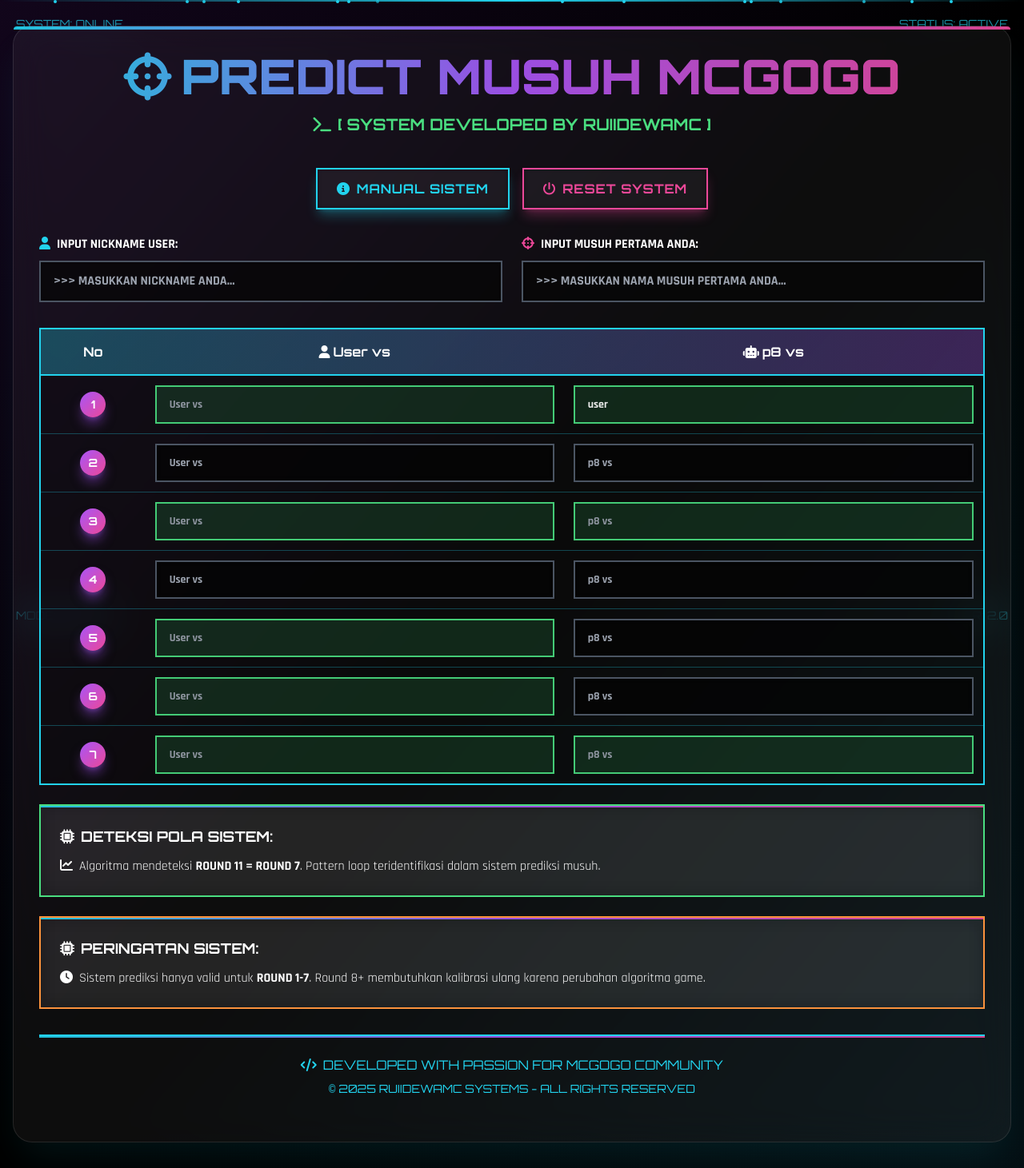
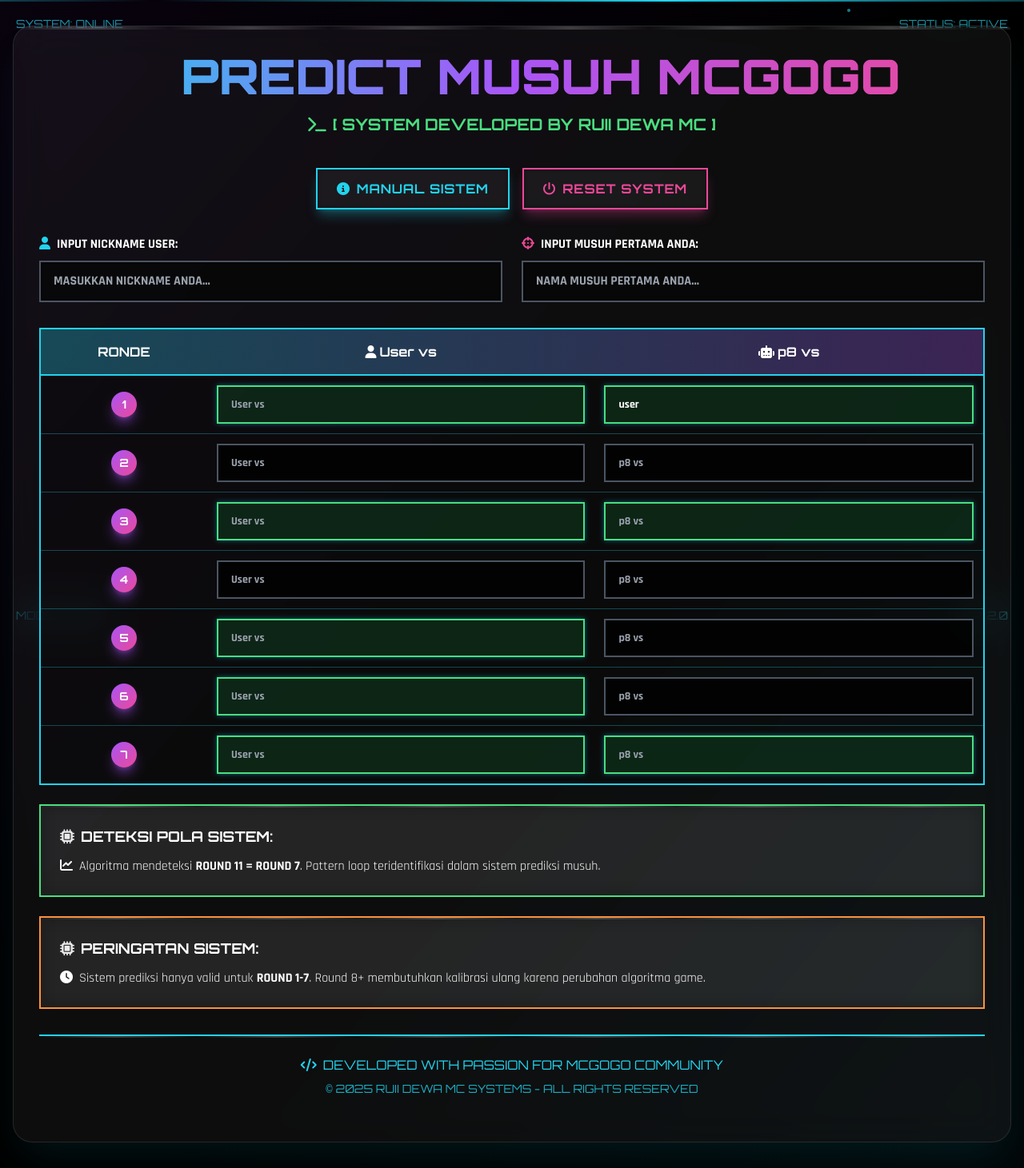
Before and after one commit to Musyaffaa2/predictmc, a React (Vite) app: page / in a window 1280 px wide. Shown: the whole page at 80% size. Built offline with nearby package versions, Linux system fonts and the light colour scheme; the HTML template or start-up script is replaced by a standard one.

Commit message:
UPDATE KOMPONEN PREDIKSI MUSUH MCGOGO

```diff
--- a/src/App.css
+++ b/src/App.css
@@ -1,5 +1,6 @@
 @import url('https://fonts.googleapis.com/css2?family=Orbitron:wght@400;700;900&family=Rajdhani:wght@300;400;600;700&display=swap');
 @import url('https://cdnjs.cloudflare.com/ajax/libs/font-awesome/6.4.0/css/all.min.css');
+
 @tailwind base;
 @tailwind components;
 @tailwind utilities;
--- a/src/components/PredictMusuhMcgogo.jsx
+++ b/src/components/PredictMusuhMcgogo.jsx
@@ -1,55 +1,97 @@
 import React, { useState, useEffect } from 'react';
 
-// Komponen untuk efek partikel
+// Komponen untuk efek partikel yang lebih halus
 const FloatingParticles = () => {
-  const particles = Array.from({ length: 15 }, (_, i) => (
+  const particles = Array.from({ length: 12 }, (_, i) => (
     <div
       key={i}
-      className="fixed w-1 h-1 bg-cyan-400 rounded-full animate-pulse pointer-events-none z-0"
+      className="fixed w-1 h-1 bg-cyan-400 rounded-full pointer-events-none z-0 opacity-60"
       style={{
         left: `${Math.random() * 100}%`,
-        animationDelay: `${Math.random() * 15}s`,
-        animationDuration: `${Math.random() * 10 + 10}s`,
+        top: `${Math.random() * 100}%`,
+        animation: `float ${Math.random() * 8 + 12}s ease-in-out infinite`,
+        animationDelay: `${Math.random() * 10}s`,
       }}
     />
   ));
 
-  return <>{particles}</>;
+  return (
+    <>
+      <style jsx>{`
+        @keyframes float {
+          0%, 100% { transform: translateY(0px) translateX(0px); opacity: 0.3; }
+          25% { transform: translateY(-20px) translateX(10px); opacity: 0.8; }
+          50% { transform: translateY(-10px) translateX(-15px); opacity: 0.6; }
+          75% { transform: translateY(-25px) translateX(5px); opacity: 0.9; }
+        }
+        @keyframes slideInFromTop {
+          from { transform: translateY(-100px); opacity: 0; }
+          to { transform: translateY(0px); opacity: 1; }
+        }
+        @keyframes slideInFromRight {
+          from { transform: translateX(100px); opacity: 0; }
+          to { transform: translateX(0px); opacity: 1; }
+        }
+        @keyframes fadeInUp {
+          from { transform: translateY(30px); opacity: 0; }
+          to { transform: translateY(0px); opacity: 1; }
+        }
+        @keyframes glow {
+          0%, 100% { box-shadow: 0 0 5px rgba(6, 182, 212, 0.5); }
+          50% { box-shadow: 0 0 20px rgba(6, 182, 212, 0.8); }
+        }
+        @keyframes shimmer {
+          0% { background-position: -200px 0; }
+          100% { background-position: 200px 0; }
+        }
+        .animate-slide-in-top { animation: slideInFromTop 0.8s ease-out; }
+        .animate-slide-in-right { animation: slideInFromRight 0.6s ease-out; }
+        .animate-fade-in-up { animation: fadeInUp 0.6s ease-out; }
+        .animate-glow { animation: glow 3s ease-in-out infinite; }
+        .animate-shimmer {
+          background: linear-gradient(90deg, transparent, rgba(255,255,255,0.2), transparent);
+          background-size: 200px 100%;
+          animation: shimmer 2s infinite;
+        }
+      `}</style>
+      {particles}
+    </>
+  );
 };
 
-// Komponen HUD Elements
+// Komponen HUD Elements dengan animasi masuk
 const HudElements = () => (
   <>
-    <div className="fixed top-5 left-5 font-mono text-cyan-400 text-sm opacity-70 animate-pulse hidden md:block">
+    <div className="fixed top-5 left-5 font-mono text-cyan-400 text-sm opacity-70 hidden md:block animate-slide-in-top" style={{ animationDelay: '0.2s' }}>
       SYSTEM: ONLINE
     </div>
-    <div className="fixed top-5 right-5 font-mono text-cyan-400 text-sm opacity-70 animate-pulse hidden md:block">
+    <div className="fixed top-5 right-5 font-mono text-cyan-400 text-sm opacity-70 hidden md:block animate-slide-in-right" style={{ animationDelay: '0.4s' }}>
       STATUS: ACTIVE
     </div>
-    <div className="fixed bottom-5 left-5 font-mono text-cyan-400 text-sm opacity-70 animate-pulse hidden md:block">
+    <div className="fixed bottom-5 left-5 font-mono text-cyan-400 text-sm opacity-70 hidden md:block animate-fade-in-up" style={{ animationDelay: '0.6s' }}>
       MODE: PREDICT
     </div>
-    <div className="fixed bottom-5 right-5 font-mono text-cyan-400 text-sm opacity-70 animate-pulse hidden md:block">
+    <div className="fixed bottom-5 right-5 font-mono text-cyan-400 text-sm opacity-70 hidden md:block animate-fade-in-up" style={{ animationDelay: '0.8s' }}>
       VER: 2.0
     </div>
   </>
 );
 
-// Komponen Header
+// Komponen Header dengan animasi yang lebih halus
 const Header = () => (
-  <div className="text-center mb-6 md:mb-10">
-    <h1 className="font-mono text-2xl md:text-4xl lg:text-6xl font-black bg-gradient-to-r from-cyan-400 via-purple-500 to-pink-500 bg-clip-text text-transparent mb-2 md:mb-4 animate-pulse leading-tight">
-      <i className="fas fa-crosshairs mr-2 md:mr-3"></i>
+  <div className="text-center mb-6 md:mb-10 animate-fade-in-up">
+    <h1 className="font-mono text-2xl md:text-4xl lg:text-6xl font-black bg-gradient-to-r from-cyan-400 via-purple-500 to-pink-500 bg-clip-text text-transparent mb-2 md:mb-4 leading-tight transform transition-all duration-700 hover:scale-105">
+      <i className="fas fa-crosshairs mr-2 md:mr-3 animate-pulse"></i>
       PREDICT MUSUH MCGOGO
     </h1>
-    <div className="font-mono text-green-400 text-sm md:text-lg lg:text-xl font-bold">
+    <div className="font-mono text-green-400 text-sm md:text-lg lg:text-xl font-bold animate-slide-in-top" style={{ animationDelay: '0.3s' }}>
       <i className="fas fa-terminal mr-1 md:mr-2"></i>
-      [ SYSTEM DEVELOPED BY RUIIDEWAMC ]
+      [ SYSTEM DEVELOPED BY RUII DEWA MC ]
     </div>
   </div>
 );
 
-// Komponen Button Cyber
+// Komponen Button Cyber dengan animasi hover yang lebih smooth
 const CyberButton = ({ onClick, children, variant = "cyan", className = "" }) => {
   const variants = {
     cyan: "border-cyan-400 text-cyan-400 hover:bg-cyan-400 hover:text-black shadow-cyan-400/30",
@@ -59,15 +101,15 @@ const CyberButton = ({ onClick, children, variant = "cyan", className = "" }) =>
   return (
     <button
       onClick={onClick}
-      className={`font-mono border-2 px-4 py-2 md:px-6 md:py-3 font-bold uppercase tracking-wider relative overflow-hidden transition-all duration-300 hover:-translate-y-0.5 backdrop-blur-sm text-sm md:text-base w-full md:w-auto ${variants[variant]} shadow-lg hover:shadow-xl ${className}`}
+      className={`font-mono border-2 px-4 py-2 md:px-6 md:py-3 font-bold uppercase tracking-wider relative overflow-hidden transition-all duration-500 hover:-translate-y-1 hover:scale-105 backdrop-blur-sm text-sm md:text-base w-full md:w-auto transform active:scale-95 ${variants[variant]} shadow-lg hover:shadow-xl ${className}`}
     >
-      <div className="absolute inset-0 bg-gradient-to-r from-transparent via-white/20 to-transparent -translate-x-full hover:translate-x-full transition-transform duration-500"></div>
-      {children}
+      <div className="absolute inset-0 bg-gradient-to-r from-transparent via-white/20 to-transparent -translate-x-full hover:translate-x-full transition-transform duration-700"></div>
+      <span className="relative z-10">{children}</span>
     </button>
   );
 };
 
-// Komponen Input Cyber
+// Komponen Input Cyber dengan fokus yang lebih smooth
 const CyberInput = ({ value, onChange, placeholder, isAuto = false, className = "" }) => (
   <input
     type="text"
@@ -77,17 +119,17 @@ const CyberInput = ({ value, onChange, placeholder, isAuto = false, className =
     readOnly={isAuto}
     className={`
       w-full bg-black/70 border-2 border-gray-600 px-3 py-2 md:px-4 md:py-3 text-white font-bold backdrop-blur-sm
-      focus:border-cyan-400 focus:shadow-lg focus:shadow-cyan-400/20 focus:outline-none
-      transition-all duration-300 placeholder-gray-400 text-sm md:text-base
-      ${isAuto ? 'bg-green-500/15 border-green-400 text-green-100 shadow-green-400/20 animate-pulse' : ''}
+      focus:border-cyan-400 focus:shadow-lg focus:shadow-cyan-400/30 focus:outline-none focus:scale-105
+      transition-all duration-300 placeholder-gray-400 text-sm md:text-base transform
+      ${isAuto ? 'bg-green-500/15 border-green-400 text-green-100 shadow-green-400/20 animate-glow' : 'hover:border-gray-400'}
       ${className}
     `}
     title={isAuto ? "AUTO-GENERATED FIELD" : ""}
   />
 );
 
-// Komponen Alert Cyber
-const CyberAlert = ({ type = "info", title, children, className = "" }) => {
+// Komponen Alert Cyber dengan animasi masuk
+const CyberAlert = ({ type = "info", title, children, className = "", delay = 0 }) => {
   const types = {
     info: "border-cyan-400 shadow-cyan-400/20",
     success: "border-green-400 shadow-green-400/20",
@@ -95,10 +137,13 @@ const CyberAlert = ({ type = "info", title, children, className = "" }) => {
   };
 
   return (
-    <div className={`bg-white/5 backdrop-blur-md border-2 p-6 my-6 relative overflow-hidden ${types[type]} ${className}`}>
-      <div className="absolute top-0 left-0 w-full h-0.5 bg-gradient-to-r from-cyan-400 via-purple-500 to-pink-500 animate-pulse"></div>
+    <div
+      className={`bg-white/5 backdrop-blur-md border-2 p-6 my-6 relative overflow-hidden transform transition-all duration-500 hover:scale-102 animate-fade-in-up ${types[type]} ${className}`}
+      style={{ animationDelay: `${delay}s` }}
+    >
+      <div className="absolute top-0 left-0 w-full h-0.5 bg-gradient-to-r from-cyan-400 via-purple-500 to-pink-500 animate-shimmer"></div>
       <h5 className="font-mono text-lg font-bold mb-3 text-white">
-        <i className="fas fa-microchip mr-2"></i>
+        <i className="fas fa-microchip mr-2 animate-pulse"></i>
         {title}
       </h5>
       <div className="text-white">{children}</div>
@@ -106,15 +151,9 @@ const CyberAlert = ({ type = "info", title, children, className = "" }) => {
   );
 };
 
-// Komponen Round Number
-const RoundNumber = ({ number }) => (
-  <div className="w-8 h-8 md:w-10 md:h-10 bg-gradient-to-br from-purple-500 to-pink-500 text-white rounded-full flex items-center justify-center font-mono font-bold shadow-lg shadow-purple-500/50 animate-pulse text-sm md:text-base">
-    {number}
-  </div>
-);
-
-// Komponen Notification
+// Komponen Notification dengan animasi masuk yang lebih smooth
 const CyberNotification = ({ message, type, onClose }) => {
+  const [isVisible, setIsVisible] = useState(false);
   const types = {
     info: { color: "cyan-400", icon: "fas fa-info-circle" },
     success: { color: "green-400", icon: "fas fa-check-circle" },
@@ -124,13 +163,19 @@ const CyberNotification = ({ message, type, onClose }) => {
   const config = types[type] || types.info;
 
   useEffect(() => {
-    const timer = setTimeout(onClose, 3000);
+    setIsVisible(true);
+    const timer = setTimeout(() => {
+      setIsVisible(false);
+      setTimeout(onClose, 300);
+    }, 2700);
     return () => clearTimeout(timer);
   }, [onClose]);
 
   return (
-    <div className={`fixed top-5 right-2 md:right-5 z-50 bg-white/5 backdrop-blur-md border-2 border-${config.color} p-3 md:p-4 min-w-64 md:min-w-72 shadow-lg shadow-${config.color}/20 animate-slide-in text-sm md:text-base`}>
-      <i className={`${config.icon} mr-2 text-${config.color}`}></i>
+    <div className={`fixed top-5 right-2 md:right-5 z-50 bg-white/5 backdrop-blur-md border-2 border-${config.color} p-3 md:p-4 min-w-64 md:min-w-72 shadow-lg shadow-${config.color}/20 transform transition-all duration-500 text-sm md:text-base ${
+      isVisible ? 'translate-x-0 opacity-100' : 'translate-x-full opacity-0'
+    }`}>
+      <i className={`${config.icon} mr-2 text-${config.color} animate-pulse`}></i>
       <span className="font-mono font-semibold text-white">{message}</span>
     </div>
   );
@@ -142,6 +187,7 @@ const PredictMusuhMcgogo = () => {
   const [p8Name, setP8Name] = useState('');
   const [showInstructions, setShowInstructions] = useState(false);
   const [notification, setNotification] = useState(null);
+  const [isLoaded, setIsLoaded] = useState(false);
   const [rounds, setRounds] = useState([
     { round: 1, userVs: '', p8Vs: '' },
     { round: 2, userVs: '', p8Vs: '' },
@@ -151,6 +197,12 @@ const PredictMusuhMcgogo = () => {
     { round: 6, userVs: '', p8Vs: '' },
     { round: 7, userVs: '', p8Vs: '' }
   ]);
+
+  // Load animasi saat komponen mount
+  useEffect(() => {
+    const timer = setTimeout(() => setIsLoaded(true), 100);
+    return () => clearTimeout(timer);
+  }, []);
 
   // Fungsi untuk menampilkan notifikasi
   const showNotification = (message, type = 'info') => {
@@ -209,14 +261,23 @@ const PredictMusuhMcgogo = () => {
   const getPlaceholder = (roundIndex, field) => {
     const round = roundIndex + 1;
 
-    // Untuk round 5 kolom p8Vs, ambil dari round 2 p8Vs
-    if (round === 5 && field === 'p8Vs') {
+    if (field === 'p8Vs') {
+      if (p8Name.trim()) {
+        if (round === 5) {
           const round2P8Vs = rounds[1]?.p8Vs;
-      return round2P8Vs ? `lawan dari ${round2P8Vs}` : 'p8 vs';
+          return round2P8Vs ? `lawan dari ${round2P8Vs}` : `${p8Name} vs`;
+        }
+        return `${p8Name} vs`;
+      }
+      return 'p8 vs';
     }
 
-    // Default placeholder
-    return field === 'userVs' ? 'User vs' : 'p8 vs';
+    // Untuk userVs, gunakan nickname user jika sudah diisi
+    if (field === 'userVs') {
+      return userName.trim() ? `${userName} vs` : 'User vs';
+    }
+
+    return 'p8 vs';
   };
 
   // Handle perubahan input round
@@ -255,11 +316,12 @@ const PredictMusuhMcgogo = () => {
   return (
     <div className="min-h-screen bg-black relative overflow-hidden">
       {/* Background Effects */}
-      <div className="absolute inset-0 bg-gradient-to-br from-purple-900/20 via-transparent to-cyan-900/20"></div>
+      <div className="absolute inset-0 bg-gradient-to-br from-purple-900/20 via-transparent to-cyan-900/20 animate-pulse" style={{ animationDuration: '4s' }}></div>
       <FloatingParticles />
 
-      {/* Scan Line Effect */}
-      <div className="fixed top-0 left-0 w-full h-0.5 bg-gradient-to-r from-transparent via-cyan-400 to-transparent animate-bounce pointer-events-none z-10"></div>
+      {/* Scan Line Effect yang lebih halus */}
+      <div className="fixed top-0 left-0 w-full h-0.5 bg-gradient-to-r from-transparent via-cyan-400 to-transparent pointer-events-none z-10"
+           style={{ animation: 'shimmer 3s ease-in-out infinite' }}></div>
 
       {/* HUD Elements */}
       <HudElements />
@@ -273,16 +335,16 @@ const PredictMusuhMcgogo = () => {
         />
       )}
 
-      <div className="container mx-auto px-2 md:px-4 py-4 md:py-8">
-        <div className="bg-white/5 backdrop-blur-xl border border-white/10 rounded-2xl md:rounded-3xl p-4 md:p-8 relative shadow-2xl shadow-cyan-400/10">
-          {/* Rainbow Border */}
-          <div className="absolute top-0 left-0 right-0 h-1 bg-gradient-to-r from-cyan-400 via-purple-500 to-pink-500 rounded-t-2xl md:rounded-t-3xl animate-pulse"></div>
+      <div className={`container mx-auto px-2 md:px-4 py-4 md:py-8 transition-all duration-1000 ${isLoaded ? 'opacity-100 translate-y-0' : 'opacity-0 translate-y-10'}`}>
+        <div className="bg-white/5 backdrop-blur-xl border border-white/10 rounded-2xl md:rounded-3xl p-4 md:p-8 relative shadow-2xl shadow-cyan-400/10 transform transition-all duration-500 hover:shadow-cyan-400/20 hover:shadow-3xl">
+          {/* Rainbow Border dengan animasi */}
+          <div className="absolute top-0 left-0 right-0 h-1 bg-gradient-to-r from-cyan-400 via-purple-500 to-pink-500 rounded-t-2xl md:rounded-t-3xl animate-shimmer"></div>
 
           {/* Header */}
           <Header />
 
           {/* Action Buttons */}
-          <div className="flex justify-center items-center mb-6 md:mb-8 gap-2 md:gap-4 flex-col md:flex-row">
+          <div className="flex justify-center items-center mb-6 md:mb-8 gap-2 md:gap-4 flex-col md:flex-row animate-fade-in-up" style={{ animationDelay: '0.5s' }}>
             <CyberButton
               onClick={() => setShowInstructions(!showInstructions)}
               variant="cyan"
@@ -299,11 +361,12 @@ const PredictMusuhMcgogo = () => {
             </CyberButton>
           </div>
 
-          {/* Instructions */}
+          {/* Instructions dengan animasi slide */}
           {showInstructions && (
-            <CyberAlert type="info" title="PANDUAN OPERASI SISTEM:">
+            <div className="transform transition-all duration-500 animate-fade-in-up">
+              <CyberAlert type="info" title="PANDUAN OPERASI SISTEM:" delay={0.1}>
                 <div className="grid md:grid-cols-2 gap-6">
-                <div>
+                  <div className="transform transition-all duration-300 hover:translate-x-2">
                     <p className="mb-4"><strong>TARGET P8</strong> adalah musuh utama/mantan pertama yang akan diprediksi sistemnya.</p>
                     <h6 className="font-mono font-bold mb-2">
                       <i className="fas fa-cogs mr-2"></i>PROTOKOL OTOMATIS:
@@ -316,7 +379,7 @@ const PredictMusuhMcgogo = () => {
                       <li>• ROUND 7: Kalkulasi dari Round 6</li>
                     </ul>
                   </div>
-                <div>
+                  <div className="transform transition-all duration-300 hover:translate-x-2">
                     <h6 className="font-mono font-bold mb-2">
                       <i className="fas fa-exclamation-triangle mr-2"></i>PERINGATAN SISTEM:
                     </h6>
@@ -329,11 +392,12 @@ const PredictMusuhMcgogo = () => {
                   </div>
                 </div>
               </CyberAlert>
+            </div>
           )}
 
           {/* User Input Section */}
-          <div className="grid grid-cols-1 md:grid-cols-2 gap-4 md:gap-6 mb-6 md:mb-8">
-            <div>
+          <div className="grid grid-cols-1 md:grid-cols-2 gap-4 md:gap-6 mb-6 md:mb-8 animate-fade-in-up" style={{ animationDelay: '0.7s' }}>
+            <div className="transform transition-all duration-300 hover:scale-105">
               <label className="block text-white font-bold mb-2 text-sm md:text-base">
                 <i className="fas fa-user mr-1 md:mr-2 text-cyan-400"></i>
                 INPUT NICKNAME USER:
@@ -346,11 +410,11 @@ const PredictMusuhMcgogo = () => {
                     showNotification('USER NICKNAME LOCKED', 'info');
                   }
                 }}
-                placeholder=">>> MASUKKAN NICKNAME ANDA..."
+                placeholder="MASUKKAN NICKNAME ANDA..."
                 className="text-sm md:text-base"
               />
             </div>
-            <div>
+            <div className="transform transition-all duration-300 hover:scale-105">
               <label className="block text-white font-bold mb-2 text-sm md:text-base">
                 <i className="fas fa-crosshairs mr-1 md:mr-2 text-pink-500"></i>
                 INPUT MUSUH PERTAMA ANDA:
@@ -363,35 +427,41 @@ const PredictMusuhMcgogo = () => {
                     showNotification('MUSUH PERTAMA LOCKED', 'success');
                   }
                 }}
-                placeholder=">>> MASUKKAN NAMA MUSUH PERTAMA ANDA..."
+                placeholder="NAMA MUSUH PERTAMA ANDA..."
                 className="text-sm md:text-base"
               />
             </div>
           </div>
 
-          {/* Rounds Table - All Devices */}
-          <div className="overflow-x-auto">
-            <table className="w-full border-2 border-cyan-400 shadow-lg shadow-cyan-400/20">
+          {/* Rounds Table dengan animasi staggered */}
+          <div className="overflow-x-auto animate-fade-in-up" style={{ animationDelay: '0.9s' }}>
+            <table className="w-full border-2 border-cyan-400 shadow-lg shadow-cyan-400/20 transform transition-all duration-500 hover:shadow-cyan-400/30">
               <thead>
                 <tr className="bg-gradient-to-r from-cyan-400/30 to-purple-500/30">
-                  <th className="border-b-2 border-cyan-400 p-2 md:p-4 text-white font-mono font-bold text-center text-sm md:text-base">
-                    No
+                  <th className="border-b-2 border-cyan-400 p-2 md:p-4 text-white font-mono font-bold text-center text-sm md:text-base transition-all duration-300 hover:bg-cyan-400/20">
+                    RONDE
                   </th>
-                  <th className="border-b-2 border-cyan-400 p-2 md:p-4 text-white font-mono font-bold text-center text-sm md:text-base">
+                  <th className="border-b-2 border-cyan-400 p-2 md:p-4 text-white font-mono font-bold text-center text-sm md:text-base transition-all duration-300 hover:bg-cyan-400/20">
                     <i className="fas fa-user mr-1 hidden md:inline"></i>
-                    User vs
+                    {userName.trim() ? userName : 'User'} vs
                   </th>
-                  <th className="border-b-2 border-cyan-400 p-2 md:p-4 text-white font-mono font-bold text-center text-sm md:text-base">
+                  <th className="border-b-2 border-cyan-400 p-2 md:p-4 text-white font-mono font-bold text-center text-sm md:text-base transition-all duration-300 hover:bg-cyan-400/20">
                     <i className="fas fa-robot mr-1 hidden md:inline"></i>
-                    p8 vs
+                    {p8Name.trim() ? p8Name : 'p8'} vs
                   </th>
                 </tr>
               </thead>
               <tbody>
                 {rounds.map((round, index) => (
-                  <tr key={round.round} className="hover:bg-cyan-400/5 transition-all duration-300">
+                  <tr
+                    key={round.round}
+                    className="hover:bg-cyan-400/5 transition-all duration-500 transform hover:scale-102"
+                    style={{
+                      animation: `fadeInUp 0.6s ease-out ${0.1 * index + 1}s both`
+                    }}
+                  >
                     <td className="border-b border-cyan-400/30 p-2 md:p-3 text-center bg-black/20">
-                      <div className="w-6 h-6 md:w-8 md:h-8 bg-gradient-to-br from-purple-500 to-pink-500 text-white rounded-full flex items-center justify-center font-mono font-bold shadow-lg shadow-purple-500/50 text-xs md:text-sm mx-auto">
+                      <div className="w-6 h-6 md:w-8 md:h-8 bg-gradient-to-br from-purple-500 to-pink-500 text-white rounded-full flex items-center justify-center font-mono font-bold shadow-lg shadow-purple-500/50 text-xs md:text-sm mx-auto transform transition-all duration-300 hover:scale-110 hover:shadow-purple-500/70">
                         {round.round}
                       </div>
                     </td>
@@ -420,7 +490,7 @@ const PredictMusuhMcgogo = () => {
           </div>
 
           {/* Pattern Info */}
-          <CyberAlert type="success" title="DETEKSI POLA SISTEM:">
+          <CyberAlert type="success" title="DETEKSI POLA SISTEM:" delay={1.2}>
             <p>
               <i className="fas fa-chart-line mr-2"></i>
               Algoritma mendeteksi <strong>ROUND 11 = ROUND 7</strong>.
@@ -429,7 +499,7 @@ const PredictMusuhMcgogo = () => {
           </CyberAlert>
 
           {/* Validity Warning */}
-          <CyberAlert type="warning" title="PERINGATAN SISTEM:">
+          <CyberAlert type="warning" title="PERINGATAN SISTEM:" delay={1.4}>
             <p>
               <i className="fas fa-clock mr-2"></i>
               Sistem prediksi hanya valid untuk <strong>ROUND 1-7</strong>.
@@ -437,15 +507,15 @@ const PredictMusuhMcgogo = () => {
             </p>
           </CyberAlert>
 
-          {/* Footer */}
-          <footer className="text-center p-6 mt-8 border-t-2 border-cyan-400 text-cyan-400 font-mono relative overflow-hidden">
-            <div className="absolute top-0 left-0 w-full h-0.5 bg-gradient-to-r from-cyan-400 via-purple-500 to-pink-500 animate-pulse"></div>
-            <div>
+          {/* Footer dengan animasi masuk terakhir */}
+          <footer className="text-center p-6 mt-8 border-t-2 border-cyan-400 text-cyan-400 font-mono relative overflow-hidden animate-fade-in-up" style={{ animationDelay: '1.6s' }}>
+            <div className="absolute top-0 left-0 w-full h-0.5 bg-gradient-to-r from-cyan-400 via-purple-500 to-pink-500 animate-shimmer"></div>
+            <div className="transform transition-all duration-300 hover:scale-105">
               <i className="fas fa-code mr-2"></i>
               DEVELOPED WITH PASSION FOR MCGOGO COMMUNITY
             </div>
-            <div className="mt-2 text-sm">
-              © 2025 RUIIDEWAMC SYSTEMS - ALL RIGHTS RESERVED
+            <div className="mt-2 text-sm opacity-80 transition-all duration-300 hover:opacity-100">
+              © 2025 RUII DEWA MC SYSTEMS - ALL RIGHTS RESERVED
             </div>
           </footer>
         </div>
```
Lines whose indentation alone changed are shown as unchanged.
